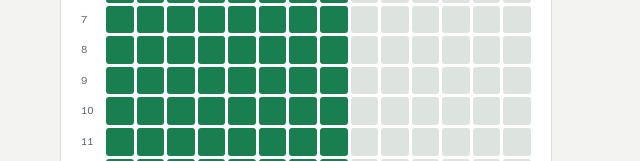
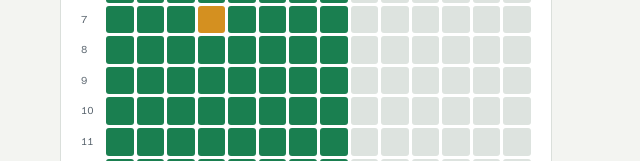
Before and after one commit to saidi-art/12-play-testers, a plain HTML site: page index.html in a window 1280 px wide. Shown: the part 429-590 px from the top of the page, 608-1248 px from the left. Drawn offline with Linux system fonts and the light colour scheme.

Commit message:
Fix grid: restore tester 7's replaced-day cell

```diff
--- a/index.html
+++ b/index.html
@@ -192,7 +192,7 @@
 <span class="cell a" style="--c:1"></span>
 <span class="cell a" style="--c:2"></span>
 <span class="cell a" style="--c:3"></span>
-<span class="cell a" style="--c:4"></span>
+<span class="cell r" style="--c:4"></span>
 <span class="cell a" style="--c:5"></span>
 <span class="cell a" style="--c:6"></span>
 <span class="cell a" style="--c:7"></span>
```
